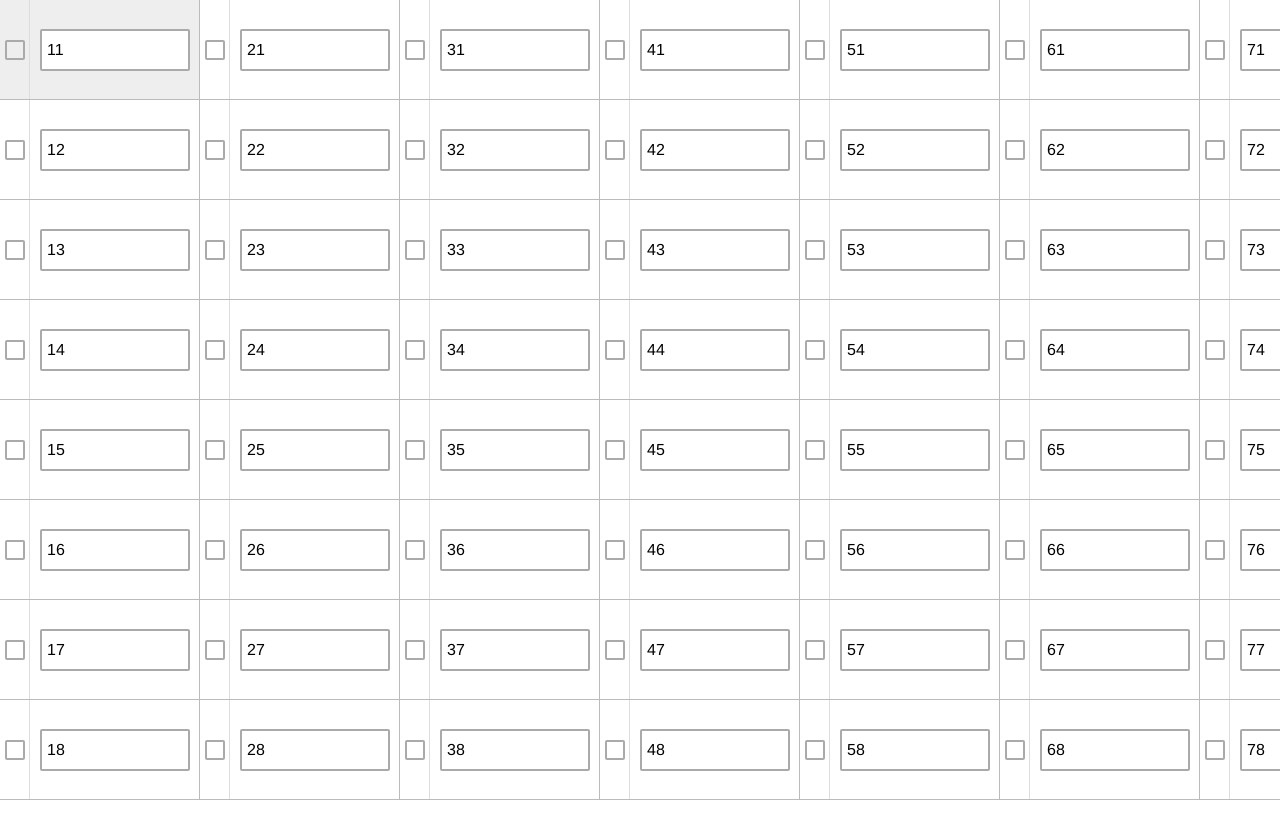
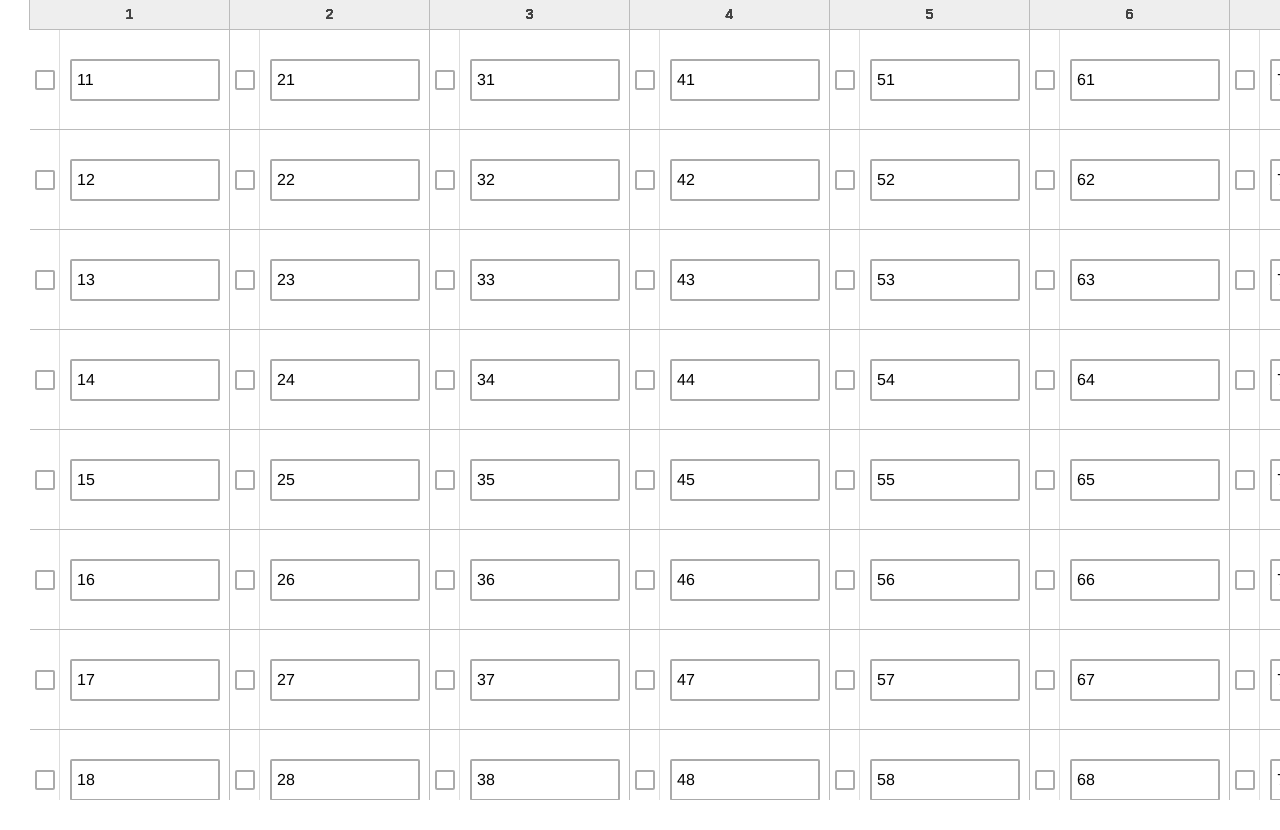
Before and after one commit to webkupas/cloudbeds, a Vue app: page / in a window 1280 px wide. Before the commit the page ends 800 px from the top, so only its background shows below. Built offline with nearby package versions, Linux system fonts and the light colour scheme.

Commit message:
Top ruller add

```diff
--- a/src/components/Grid.vue
+++ b/src/components/Grid.vue
@@ -1,6 +1,11 @@
 <template>
-  <div class="grid" @scroll.passive="onScroll">
+  <div class="grid" @scroll.passive="onScroll($event); rullerXScroll($event)">
     <div class="grid-container" :style="{width: containerWidth, height: containerHeight}">
+      <div class="ruller-x" :style="{width: containerWidth}" ref="rullerX">
+        <div class="ruller-x-cell" v-for="(item, index) in rullerX" :key="'x-'+index" :style="{left: (item - 1) * 200 + 'px'}">
+          {{ item }}
+        </div>
+      </div>
        <clb-cell
           v-for="(item, key, index) in renderedItems"
           :key="index"
@@ -39,7 +44,7 @@ export default {
     }
   },
   computed: {
-    ...mapGetters(['renderedItems']),
+    ...mapGetters(['renderedItems', 'rullerX']),
     containerWidth () {
       return this.sizeX * 200 + 'px'
     },
@@ -51,7 +56,12 @@ export default {
     'clb-cell': Cell
   },
   methods: {
+    rullerXScroll (e) {
+      this.$refs.rullerX.style.left = -e.target.scrollLeft + 29 + 'px'
+    },
     onScroll: debounce((e) => {
+      let vm = (this === undefined) ? e.target.__vue__ : this
+
       let top = Math.floor(e.target.scrollTop / 100) + 1
       let left = Math.floor(e.target.scrollLeft / 200) + 1
       let cols = Math.floor(window.innerWidth / 200) + 1
@@ -60,9 +70,10 @@ export default {
       console.log('rows:', rows, 'cols:', cols, 'total:', rows * cols)
 
       let initSet = []
-
-      for (let i = top; i <= rows + top; i++) {
-        for (let j = left; j <= cols + left; j++) {
+      let rowMax = (rows + top <= vm.sizeY) ? rows + top : vm.sizeY
+      let colMax = (rows + left <= vm.sizeX) ? rows + left : vm.sizeX
+      for (let i = top; i <= rowMax; i++) {
+        for (let j = left; j <= colMax; j++) {
           initSet.push({x: j, y: i})
         }
       }
@@ -89,10 +100,11 @@ export default {
 
 <style lang="scss">
   .grid{
-    height: 100%;
-    width: 100%;
+    height: calc(100% - 30px);
+    width: calc(100% - 30px);
     position: relative;
     overflow: auto;
+    margin: 30px 0 0 30px;
 
     &-container{
       flex: 1 0 auto;
@@ -102,6 +114,28 @@ export default {
   }
 
   .ruller-x{
-    padding: 0 0 20px 5%;
+    height: 30px;
+    background: #eee;
+    position: fixed;
+    top: 0;
+    left: 29px;
+    z-index: 5;
+    display: flex;
+    border-left: 1px solid #bbb;
+
+    &-cell{
+      width: 200px;
+      height: 30px;
+      display: flex;
+      align-items: center;
+      justify-content: center;
+      font: 300 14px/1.2 Arial, sans-serif;
+      color: #444;
+      border-right: 1px solid #bbb;
+      border-bottom: 1px solid #bbb;
+      position: absolute;
+      top: 0;
+      z-index: 1;
+    }
   }
 </style>
--- a/src/components/GridCell.vue
+++ b/src/components/GridCell.vue
@@ -67,8 +67,6 @@ export default {
     bottom: 0;
     width: 200px;
     height: 100px;
-    border-top: none;
-    border-right: none;
     background: #fff;
     display: flex;
     outline: 1px solid #bbb;
--- a/src/store.js
+++ b/src/store.js
@@ -4,10 +4,12 @@ Vue.use(Vuex)
 
 export default new Vuex.Store({
   state: {
-    renderedItems: {}
+    renderedItems: {},
+    rullerX: []
   },
   getters: {
-    renderedItems: state => state.renderedItems
+    renderedItems: state => state.renderedItems,
+    rullerX: state => state.rullerX
   },
   mutations: {
     addItems (state, items) {
@@ -17,6 +19,7 @@ export default new Vuex.Store({
           disabled: elem.disabled,
           state: elem.state
         })
+        state.rullerX.push(elem.x)
       })
     }
   },
@@ -53,8 +56,6 @@ export default new Vuex.Store({
     },
     filterNewItems ({getters}, items) {
       let itemsToAdd = items.filter(elem => getters.renderedItems[elem.x + 'x' + elem.y] === undefined)
-      console.log(itemsToAdd)
-
       return itemsToAdd
     },
     addPreloadedItems ({commit}, items) {
```
